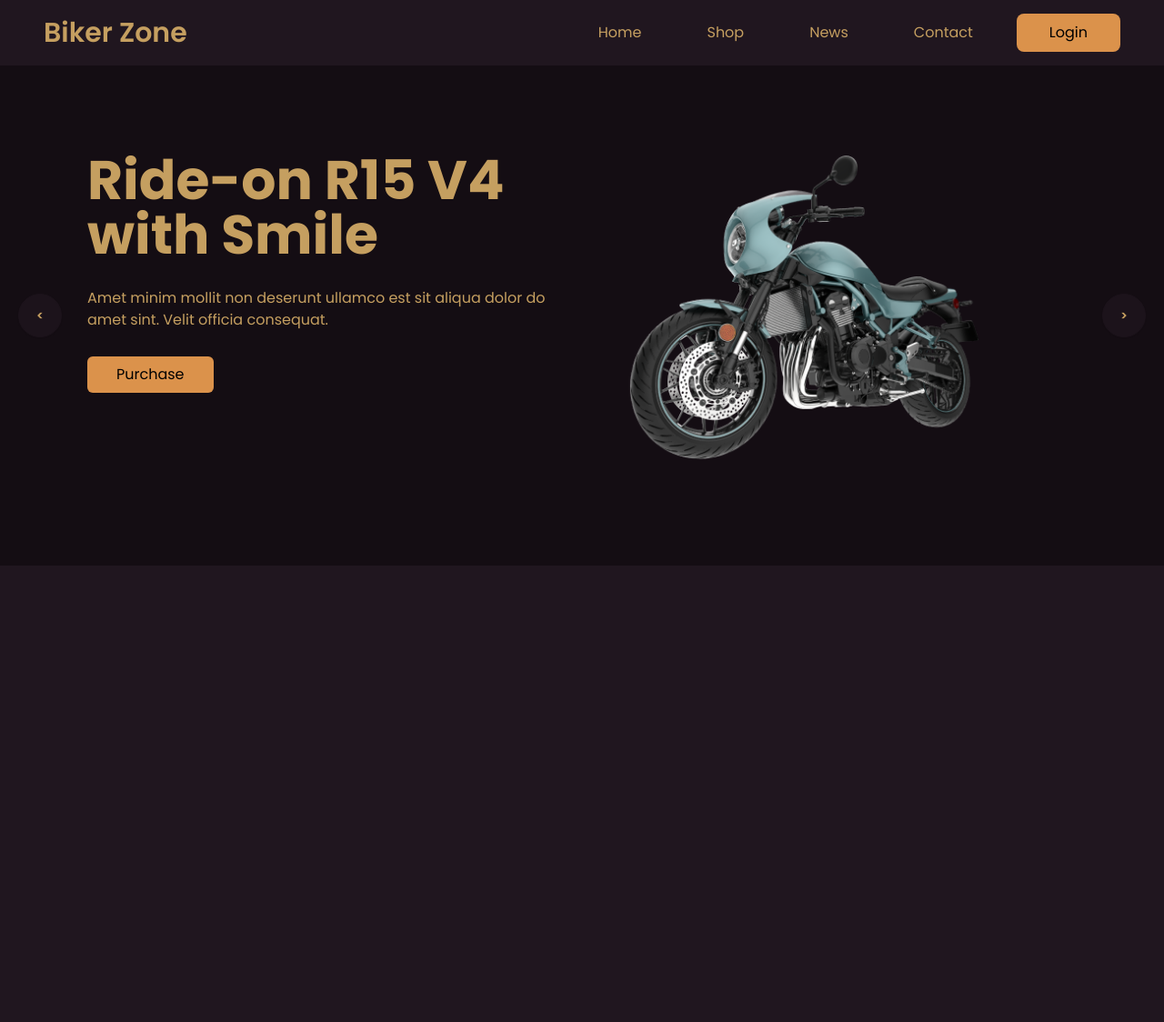
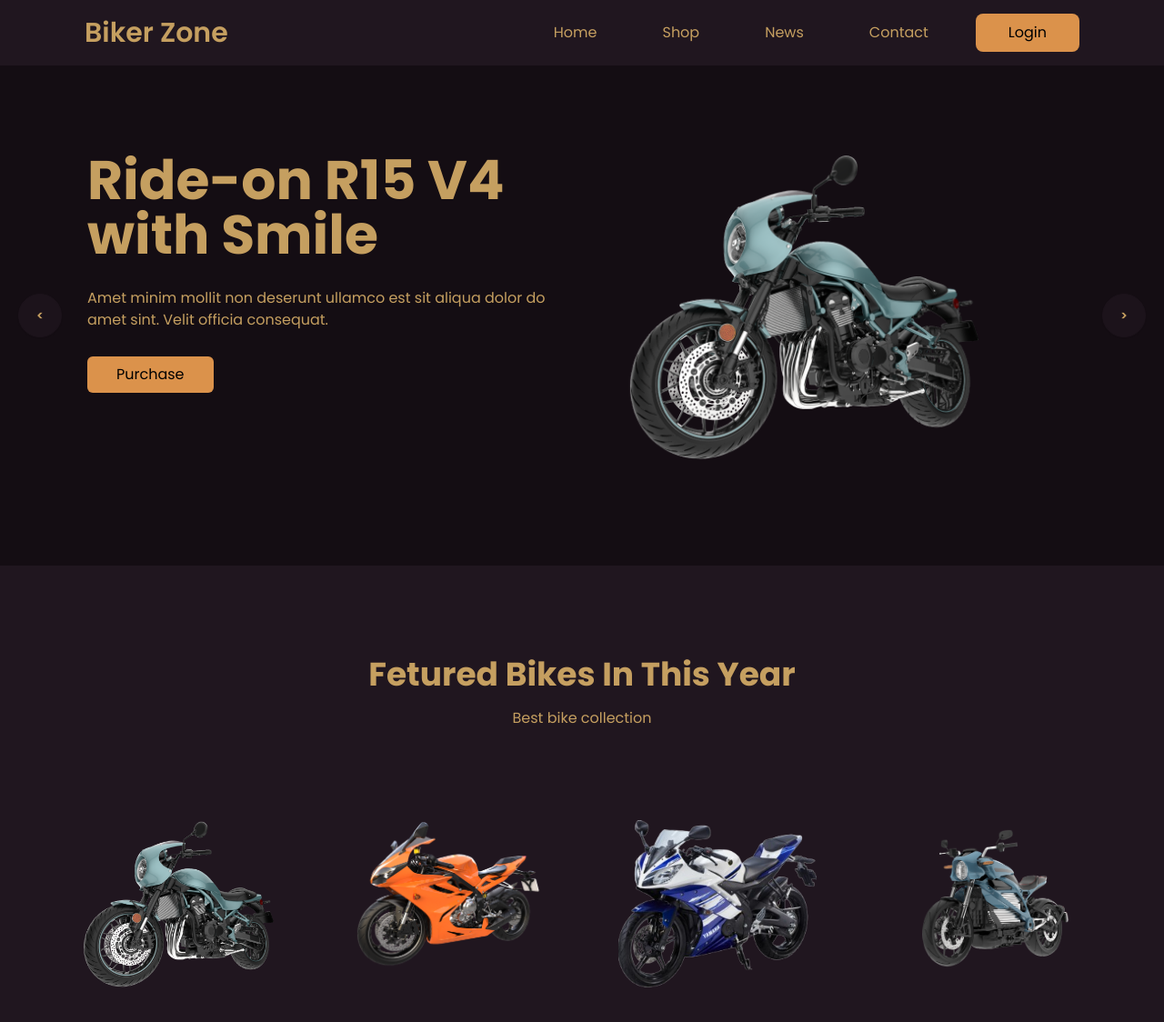
Before and after one commit to CoderCat010/biker-parakeet, a plain HTML site: page index.html in a window 1280 px wide. Shown: the whole page at 91% size. Before the commit the page ends 800 px from the top, so only its background shows below. Drawn offline with nearby package versions, Linux system fonts and the light colour scheme.

Commit message:
added sec -1

```diff
--- a/index.html
+++ b/index.html
@@ -24,7 +24,7 @@
 <body class="ggl-popins-font">
 
     <header>
-         <nav class="lg:mx-10 mx-0">
+         <nav class="lg:mx-[85px] mx-0">
 
             <div class="navbar bg-base-100">
                 <div class="flex-1">
@@ -42,7 +42,7 @@
                   <a class="lg:text-3xl font-semibold text-xl">Biker Zone</a>
                 </div>
 
-                <div class="navbar-center hidden lg:flex pr-7">
+                <div class="navbar-center hidden lg:flex pr-8">
                   <ul class="menu menu-horizontal px-1 text-base gap-10">
                     <li><a> Home</a></li>
                     <li><a>Shop</a></li>
@@ -172,5 +172,28 @@
          </div>
     </header>
 
+
+
+    <main>
+
+         <section class="mx-[85px] my-[100px]">
+                  <div>
+                        <div class="text-center">
+                             <h1 class="font-extrabold lg:text-4xl text-2xl pb-4">Fetured Bikes In This Year</h1>
+
+                             <p>Best bike collection</p>
+                        </div>
+
+                        <div class="grid lg:grid-cols-4 md:grid-cols-2 grid-cols-1 gap-20 mt-[100px]">
+                            <div><img class="w-[250px]" src="./images/others/extrabike.png" alt=""></div>
+                            <div><img class="w-[250px]" src="./images/slider/bike3.png" alt=""></div>
+                            <div><img class="w-[230px]" src="./images/others/feature-bike-removebg-preview.png" alt=""></div>
+                            <div><img class="w-[250px]" src="./images/slider/bike4.png" alt=""></div>
+                        </div>
+                  </div>
+         </section>
+
+    </main>
+
 </body>
 </html>
```
Also changed, not shown: images/others/feature-bike-removebg-preview.png (added), images/others/feature-bike.png (deleted).
